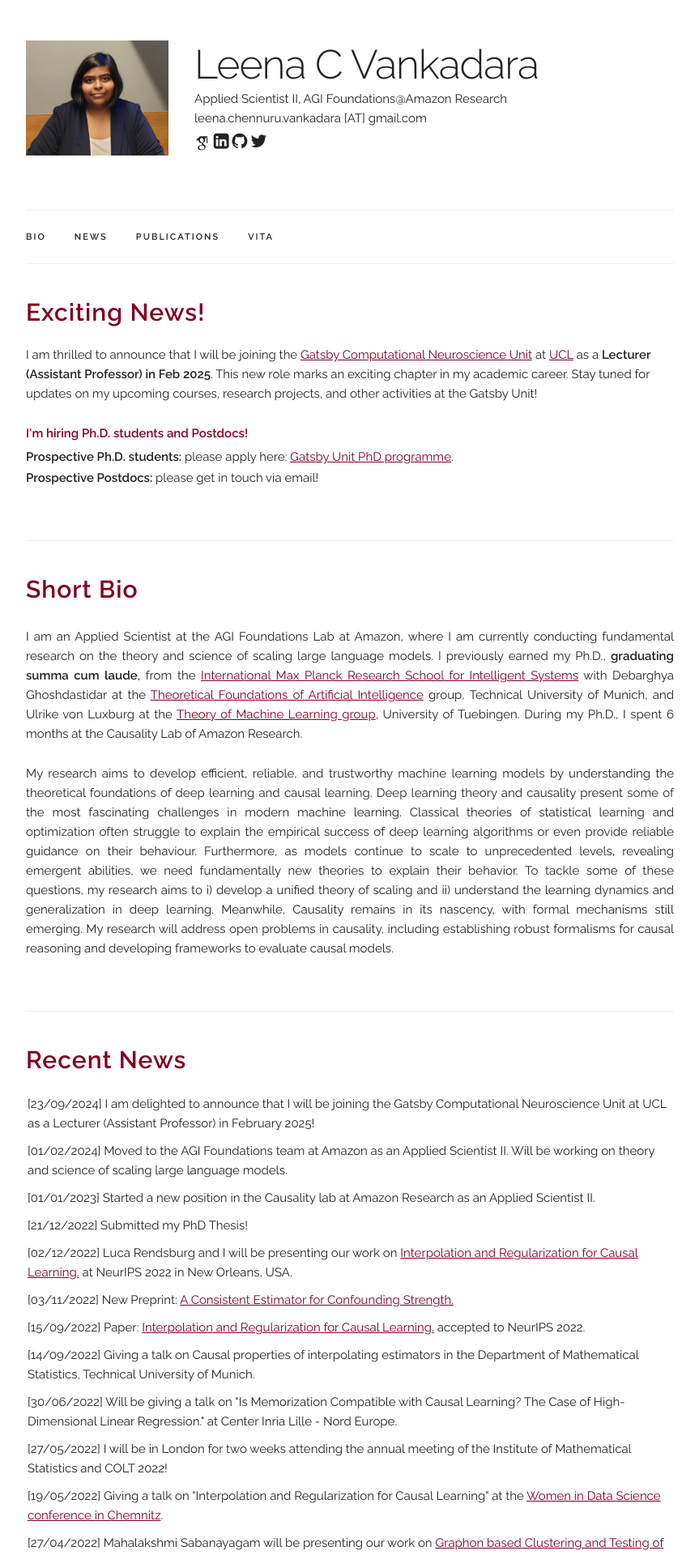
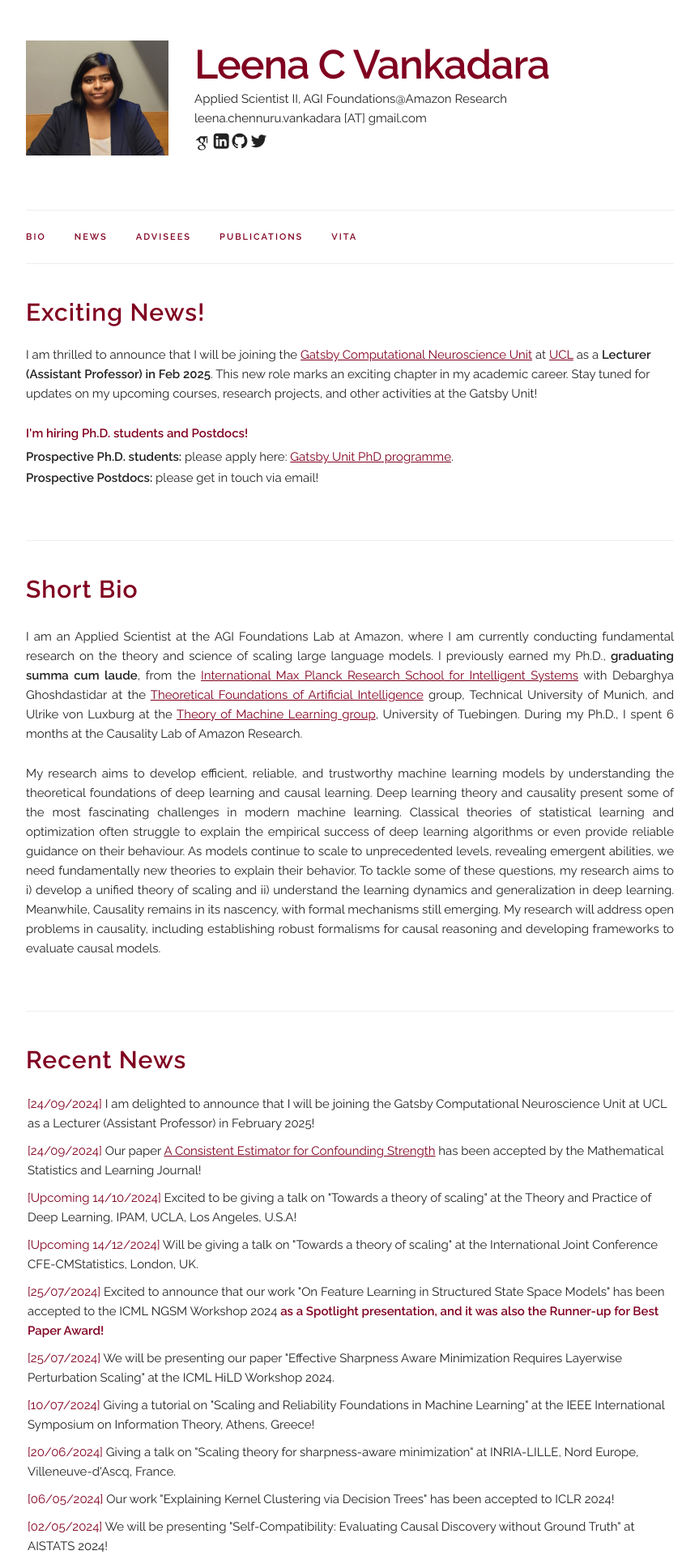
Before and after one commit to leenachennuru/jekyll-leenacvankadara, a Jekyll site: the page built from index.html, in a window 1280 px wide. Shown: the top 1920 px of the page at 81% size, without its empty margins (208-1071 px from the left). Built offline with Jekyll 4.4.1, drawn with Linux system fonts in a browser that asks for light colours; some web fonts are replaced; some of the changed text lies outside the part shown.

Commit message:
small updates

```diff
--- a/_layouts/default.html
+++ b/_layouts/default.html
@@ -5,7 +5,7 @@
   <!-- Basic Page Needs
   –––––––––––––––––––––––––––––––––––––––––––––––––– -->
   <meta charset="utf-8">
-  <title style="color:#800020; font-weight: bold;">{{ site.data.main_info.name }} | {{ page.title }}</title>
+  <title>{{ site.data.main_info.name }} | {{ page.title }}</title>
   <meta name="description" content="Leena C Vankadara">
   <meta name="author" content="Leena C Vankadara">
   <meta property="og:title" content="Leena C Vankadara" />
@@ -59,6 +59,14 @@
   <link rel="icon" type="image/png" href={{ "/libs/icon.png" | prepend: site.baseurl }}>
   <link rel="shortcut icon" type="image/png" href={{ "/libs/icon.png" | prepend: site.baseurl }}>
 
+  <style>
+  .navbar a {
+    color: #800020;
+  }
+  .navbar a:hover {
+    color: black; /* A slightly lighter shade for hover effect */
+  }
+  </style>
 </head>
 <body>
 
@@ -72,7 +80,7 @@
           <a href="{{ site.baseurl }}/"><img class="u-max-full-width" src='{{ site.baseurl }}{{ site.data.main_info.profile_pic }}'></a>
         </div>
         <div class="nine columns main-description">
-            <h1>{{ site.data.main_info.name }}</h1>
+            <h1 style="color:#800020; font-weight: bold;">{{ site.data.main_info.name }}</h1>
             <!-- <p>{{ site.data.main_info.pronouns }}</p> -->
             <p>{{ site.data.main_info.title }}</p>
             <p>{{ site.data.main_info.email }}</p>
@@ -113,6 +121,7 @@
         <ul class="navbar-list">
           <li class="navbar-item"><a class="navbar-link" href={{ "/index.html#bio" | prepend: site.baseurl }}>Bio</a></li>
           <li class="navbar-item"><a class="navbar-link" href={{ "/index.html#news" | prepend: site.baseurl }}>News</a></li>
+          <li class="navbar-item"><a class="navbar-link" href={{ "/index.html#advisees" | prepend: site.baseurl }}>Advisees</a></li>
           <li class="navbar-item"><a class="navbar-link" href={{ "/index.html#publications" | prepend: site.baseurl }}>Publications</a></li>
           <!-- <li class="navbar-item"><a class="navbar-link" href={{ "/index.html#projects" | prepend: site.baseurl }}>Projects</a></li> -->
           <li class="navbar-item"><a class="navbar-link" href={{ "/index.html#resume" | prepend: site.baseurl }}>Vita</a></li>
--- a/index.html
+++ b/index.html
@@ -57,7 +57,7 @@
       </p>  -->
 
       <p style="text-align: justify;">
-    My research aims to develop efficient, reliable, and trustworthy machine learning models by understanding the theoretical foundations of deep learning and causal learning. Deep learning theory and causality present some of the most fascinating challenges in modern machine learning. Classical theories of statistical learning and optimization often struggle to explain the empirical success of deep learning algorithms or even provide reliable guidance on their behaviour. Furthermore, as models continue to scale to unprecedented levels, revealing emergent abilities, we need fundamentally new theories to explain their behavior. To tackle some of these questions, my research aims to i) develop a unified theory of scaling and ii) understand the learning dynamics and generalization in deep learning. Meanwhile, Causality remains in its nascency, with formal mechanisms still emerging. My research will address open problems in causality, including establishing robust formalisms for causal reasoning and developing frameworks to evaluate causal models.
+    My research aims to develop efficient, reliable, and trustworthy machine learning models by understanding the theoretical foundations of deep learning and causal learning. Deep learning theory and causality present some of the most fascinating challenges in modern machine learning. Classical theories of statistical learning and optimization often struggle to explain the empirical success of deep learning algorithms or even provide reliable guidance on their behaviour. As models continue to scale to unprecedented levels, revealing emergent abilities, we need fundamentally new theories to explain their behavior. To tackle some of these questions, my research aims to i) develop a unified theory of scaling and ii) understand the learning dynamics and generalization in deep learning. Meanwhile, Causality remains in its nascency, with formal mechanisms still emerging. My research will address open problems in causality, including establishing robust formalisms for causal reasoning and developing frameworks to evaluate causal models.
   </p>
 
 
@@ -74,56 +74,133 @@
   <!-- <p> Scroll for older news </p> -->
   <UL style="list-style-type: none; padding: 2px; overflow-y: hidden; height:auto;">
 
-    <li> [23/09/2024]
+      <li> <span style="color: #800020;">[24/09/2024]</span>
         I am delighted to announce that I will be joining the Gatsby Computational Neuroscience Unit at UCL as a Lecturer (Assistant Professor) in February 2025!</li>
 
-    <li> [01/02/2024]
+      <li> <span style="color: #800020;">[24/09/2024]</span>
+          Our paper <a style="color: #800020;" href="https://arxiv.org/abs/2211.01903">A Consistent Estimator for Confounding Strength</a> has been accepted by the Mathematical Statistics and Learning Journal!</li>
+
+      <li> <span style="color: #800020;">[Upcoming 14/10/2024]</span>
+          Excited to be giving a talk on "Towards a theory of scaling" at the Theory and Practice of Deep Learning, IPAM, UCLA, Los Angeles, U.S.A!
+      </li>
+
+      <li> <span style="color: #800020;">[Upcoming 14/12/2024]</span>
+          Will be giving a talk on "Towards a theory of scaling" at the International Joint Conference CFE-CMStatistics, London, UK.
+      </li>
+
+      <li> <span style="color: #800020;">[25/07/2024]</span>
+        Excited to announce that our work "On Feature Learning in Structured State Space Models" has been accepted to the ICML NGSM Workshop 2024 <b style="color: #800020;">as a Spotlight presentation, and it was also the Runner-up for Best Paper Award!</b>
+      </li>
+
+      <li> <span style="color: #800020;">[25/07/2024]</span>
+        We will be presenting our paper "Effective Sharpness Aware Minimization Requires Layerwise Perturbation Scaling" at the ICML HiLD Workshop 2024.
+      </li>
+
+      <li> <span style="color: #800020;">[10/07/2024]</span>
+          Giving a tutorial on "Scaling and Reliability Foundations in Machine Learning" at the IEEE International Symposium on Information Theory, Athens, Greece!
+      </li>
+
+      <li> <span style="color: #800020;">[20/06/2024]</span>
+          Giving a talk on "Scaling theory for sharpness-aware minimization" at INRIA-LILLE, Nord Europe, Villeneuve-d'Ascq, France.
+      </li>
+
+      <li> <span style="color: #800020;">[06/05/2024]</span>
+        Our work "Explaining Kernel Clustering via Decision Trees" has been accepted to ICLR 2024!
+      </li>
+
+
+      <li> <span style="color: #800020;">[02/05/2024]</span>
+        We will be presenting "Self-Compatibility: Evaluating Causal Discovery without Ground Truth" at AISTATS 2024!
+      </li>
+
+
+      <li> <span style="color: #800020;">[05/02/2024]</span>
+          Giving a talk on "Interpolation and Regularization for Causal Learning" at the Gatsby Computational Neuroscience Unit, London, UK.
+      </li>
+
+      <li> <span style="color: #800020;">[01/02/2024]</span>
           Moved to the AGI Foundations team at Amazon as an Applied Scientist II. Will be working on theory and science of scaling large language models.
       </li>
-    <li> [01/01/2023]
+
+      <li> <span style="color: #800020;">[12/12/2023]</span>
+        Giving a talk on "Is Memorization Compatible with Causal Learning. The Case of High-Dimensional Linear Regression" at the International Joint Conference CFE-CMStatistics, Berlin, Germany.
+      </li>
+
+      <li> <span style="color: #800020;">[01/01/2023]</span>
             Started a new position in the Causality lab at Amazon Research as an Applied Scientist II.
       </li>
 
-    <li> [21/12/2022]
+      <li> <span style="color: #800020;">[21/12/2022]</span>
         Submitted my PhD Thesis!
       </li>
 
-    <li> [02/12/2022]
-      Luca Rendsburg and I will be presenting our work on <a style="color: #800020;" href="https://openreview.net/forum?id=CFAsKosKwwk"  target="_blank">Interpolation and Regularization for Causal Learning.</a> at NeurIPS 2022 in New Orleans, USA.
+      <li> <span style="color: #800020;">[02/12/2022]</span>
+        Luca Rendsburg and I will be presenting our work on <a style="color: #800020;" href="https://openreview.net/forum?id=CFAsKosKwwk" target="_blank">Interpolation and Regularization for Causal Learning.</a> at NeurIPS 2022 in New Orleans, USA.
       </li>
 
-    <li> [03/11/2022]
-      New Preprint: <a style="color: #800020;" href="https://arxiv.org/abs/2211.01903"  target="_blank">A Consistent Estimator for Confounding Strength.</a>
+      <li> <span style="color: #800020;">[03/11/2022]</span>
+        New Preprint: <a style="color: #800020;" href="https://arxiv.org/abs/2211.01903" target="_blank">A Consistent Estimator for Confounding Strength.</a>
       </li>
 
-    <li> [15/09/2022]
-      Paper: <a style="color: #800020;" href="https://openreview.net/forum?id=CFAsKosKwwk"  target="_blank">Interpolation and Regularization for Causal Learning.</a> accepted to NeurIPS 2022.
+      <li> <span style="color: #800020;">[15/09/2022]</span>
+        Paper: <a style="color: #800020;" href="https://openreview.net/forum?id=CFAsKosKwwk" target="_blank">Interpolation and Regularization for Causal Learning.</a> accepted to NeurIPS 2022.
       </li>
 
-    <li> [14/09/2022]
+      <li> <span style="color: #800020;">[14/09/2022]</span>
         Giving a talk on Causal properties of interpolating estimators in the Department of Mathematical Statistics, Technical University of Munich.
       </li>
 
-    <li> [30/06/2022]
-       Will be giving a talk on "Is Memorization Compatible with Causal Learning? The Case of High-Dimensional Linear Regression." at Center Inria Lille - Nord Europe.
-    </li>
-
-    <li> [27/05/2022]
+      <li> <span style="color: #800020;">[27/05/2022]</span>
             I will be in London for two weeks attending the annual meeting of the Institute of Mathematical Statistics and COLT 2022!
       </li>
 
-    <li> [19/05/2022]
-      Giving a talk on "Interpolation and Regularization for Causal Learning" at the <a style="color: #800020;" href="https://www.tu-chemnitz.de/mathematik/wids/sprecherinnen.html.en"  target="_blank">Women in Data Science conference in Chemnitz</a>.
+      <li> <span style="color: #800020;">[19/05/2022]</span>
+        Giving a talk on "Interpolation and Regularization for Causal Learning" at the <a style="color: #800020;" href="https://www.tu-chemnitz.de/mathematik/wids/sprecherinnen.html.en" target="_blank">Women in Data Science conference in Chemnitz</a>.
       </li>
 
-    <li> [27/04/2022]
-      Mahalakshmi Sabanayagam will be presenting our work on <a style="color: #800020;" href="https://iclr.cc/virtual/2022/poster/6208  target="_blank">Graphon based Clustering and Testing of Networks: Algorithms and Theory</a> at ICLR 2022!
-      </a>.
+      <li> <span style="color: #800020;">[27/04/2022]</span>
+        Mahalakshmi Sabanayagam will be presenting our work on <a style="color: #800020;" href="https://iclr.cc/virtual/2022/poster/6208" target="_blank">Graphon based Clustering and Testing of Networks: Algorithms and Theory</a> at ICLR 2022!
       </li>
 
-    <li> [24/03/2022]
-      Giving a talk on "Kernels for High-Dimensional Large-Scale Clustering" at the <a style="color: #800020;" href="https://meetings.siam.org/sess/dsp_programsess.cfm?SESSIONCODE=72938"  target="_blank">SIAM Conference on Imaging Science</a>.
+      <li> <span style="color: #800020;">[24/03/2022]</span>
+        Giving a talk on "Kernels for High-Dimensional Large-Scale Clustering" at the <a style="color: #800020;" href="https://meetings.siam.org/sess/dsp_programsess.cfm?SESSIONCODE=72938" target="_blank">SIAM Conference on Imaging Science</a>.
       </li>
+
+  </UL>
+</div>
+
+<!-- ========== Advisees ========== -->
+<!-- Had to add empty anchor to solve the problem of fixed header
+     hiding part of paper
+-->
+<span class="anchor" id="advisees"></span>
+<div class="docs-section">
+  <h4 style="color: #800020; font-weight: bold; margin-top: 0;">Advisees/Interns</h4>
+  <!-- <p> Scroll for older news </p> -->
+  <UL style="list-style-type: none; padding: 2px; overflow-y: hidden; height:auto;">
+
+    <h6 style="color: #800020; font-weight: bold; margin-top: 0;">Incoming</h6>
+    <ul>
+        <li><strong>Leello Tadesse Dadi (Starting  November 2024)</strong>, École Polytechnique Fédérale de Lausanne (EPFL)</li>
+        <li><strong>Valentyn Boreiko (Starting  November 2024)</strong>, University of Tuebingen</li>
+    </ul>
+
+    <h6 style="color: #800020; font-weight: bold; margin-top: 0;">Current</h6>
+    <ul>
+        <li><strong>Anish Dhir</strong>, Imperial College, London</li>
+        <li><strong>Vaclav Voracek</strong>, University of Tuebingen</li>
+    </ul>
+
+    <h6 style="color: #800020; font-weight: bold; margin-top: 0;">Previous</h6>
+    <ul>
+        <li><strong>Moritz Haas</strong>, University of Tuebingen</li>
+        <li><strong>Jin Xu</strong>, University of Oxford</li>
+        <li><strong>Alexander Meulemans</strong>, ETH, Zurich</li>
+        <li><strong>Maximilian Fleissner</strong>, Technical University of Munich</li>
+        <li><strong>Mahalakshmi Sabanayagam</strong>, Technical University of Munich</li>
+        <li><strong>Margareta Schlüter</strong>, University of Tuebingen</li>
+    </ul>
+
 
 
 
```
Lines whose indentation alone changed are shown as unchanged.
